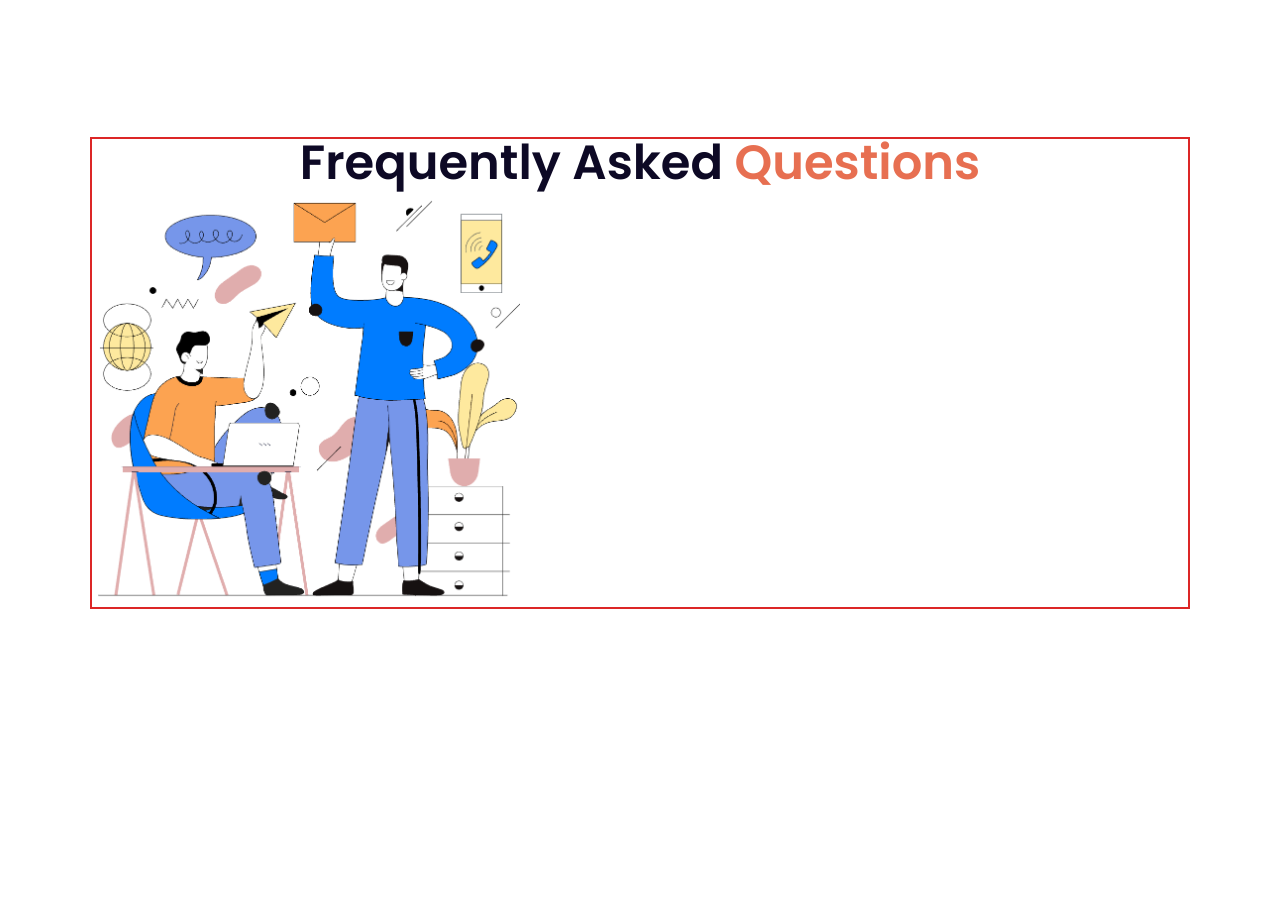
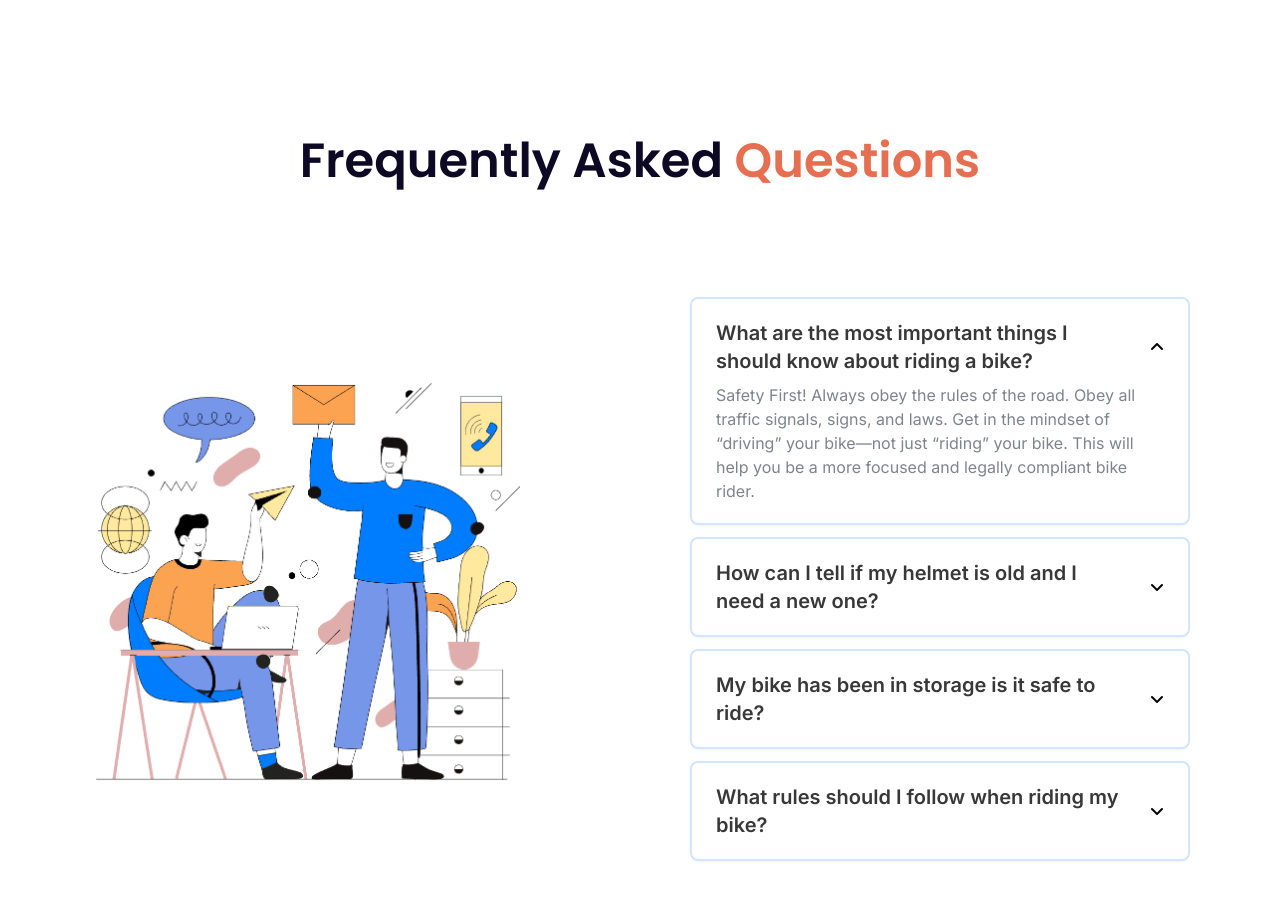
Before and after one commit to MukitHossen7/biker-zone-website-useto-tailwind, a website: page index.html in a window 1280 px wide. Shown: the part 3000-3899 px from the top of the page. Before the commit the page ends 3609 px from the top, so only its background shows below. Drawn offline with Linux system fonts and the light colour scheme.

Commit message:
frequently section done

```diff
--- a/index.html
+++ b/index.html
@@ -314,24 +314,68 @@
       </div>
 
       <!-- frequently questions section -->
-      <div class="max-w-[1100px] mx-auto mt-40 border-2 border-red-600">
+      <div class="max-w-[1100px] mx-auto mt-40 mb-10">
         <!-- child-1 -->
         <h1
-          class="text-[#0D0925] text-5xl font-semibold text-center font-[Poppins]"
+          class="text-[#0D0925] text-5xl font-semibold text-center font-[Poppins] px-2 lg:px-0"
         >
           Frequently Asked <span class="text-[#E76F51]"> Questions</span>
         </h1>
 
         <!-- child-2 -->
-        <div>
-          <div>
-            <img
-              src="images/others/Frame.png"
-              alt=""
-              class="max-w-[430px] max-h-[420px]"
-            />
+        <div
+          class="flex flex-col lg:flex-row gap-32 items-center justify-between mt-28 px-5 lg:px-0"
+        >
+          <!-- sub-child-1 -->
+          <div class="max-w-[430px] max-h-[420px]">
+            <img src="images/others/Frame.png" alt="" class="w-full h-full" />
           </div>
-          <div></div>
+          <!-- sub-child-2 -->
+          <div class="max-w-[500px] font-[Inter] flex flex-col gap-3">
+            <!-- card-1 -->
+            <div class="frequently-questions-card">
+              <div class="flex items-center gap-5">
+                <h2 class="frequently-questions-card-h2">
+                  What are the most important things I should know about riding
+                  a bike?
+                </h2>
+                <i class="fa-solid fa-angle-up"></i>
+              </div>
+              <p class="text-[#7E848C] text-base font-normal mt-2">
+                Safety First! Always obey the rules of the road. Obey all
+                traffic signals, signs, and laws. Get in the mindset of
+                “driving” your bike—not just “riding” your bike. This will help
+                you be a more focused and legally compliant bike rider.
+              </p>
+            </div>
+            <!-- card-2 -->
+            <div class="frequently-questions-card">
+              <div class="flex items-center gap-5">
+                <h2 class="frequently-questions-card-h2">
+                  How can I tell if my helmet is old and I need a new one?
+                </h2>
+                <i class="fa-solid fa-angle-down"></i>
+              </div>
+            </div>
+            <!-- card-3 -->
+            <div class="frequently-questions-card">
+              <div class="flex items-center gap-5">
+                <h2 class="frequently-questions-card-h2">
+                  My bike has been in storage is it safe to ride?
+                </h2>
+                <i class="fa-solid fa-angle-down"></i>
+              </div>
+            </div>
+            <!-- card-4 -->
+            <div class="frequently-questions-card">
+              <div class="flex items-center gap-5">
+                <h2 class="frequently-questions-card-h2">
+                  What rules should I follow when riding my bike?
+                </h2>
+                <i class="fa-solid fa-angle-down"></i>
+              </div>
+            </div>
+          </div>
         </div>
       </div>
     </main>
--- a/src/input.css
+++ b/src/input.css
@@ -27,3 +27,9 @@
 .happy-clients-card-h4 {
   @apply text-[#252B42] font-bold text-sm;
 }
+.frequently-questions-card-h2 {
+  @apply font-semibold text-xl text-[#383838];
+}
+.frequently-questions-card {
+  @apply bg-white shadow-sm py-5 px-6 border-2 border-[#d5e5fb] rounded-lg;
+}
```
Also changed, not shown: src/output.css.
